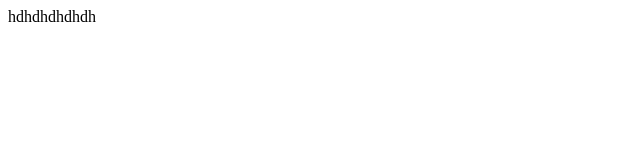
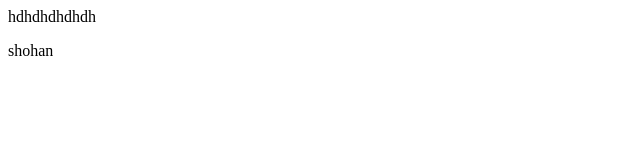
Before and after one commit to srabbi05/jjj, a plain HTML site: page index.html in a window 1280 px wide. Shown: the full height of the page, 0-640 px from the left. Drawn offline with Linux system fonts and the light colour scheme.

Commit message:
shohan added

```diff
--- a/index.html
+++ b/index.html
@@ -1,3 +1,6 @@
 <p>
     hdhdhdhdhdh
 </p>
+<p>
+    shohan
+</p>
```
Also changed, not shown: New Text Document.txt (added).
